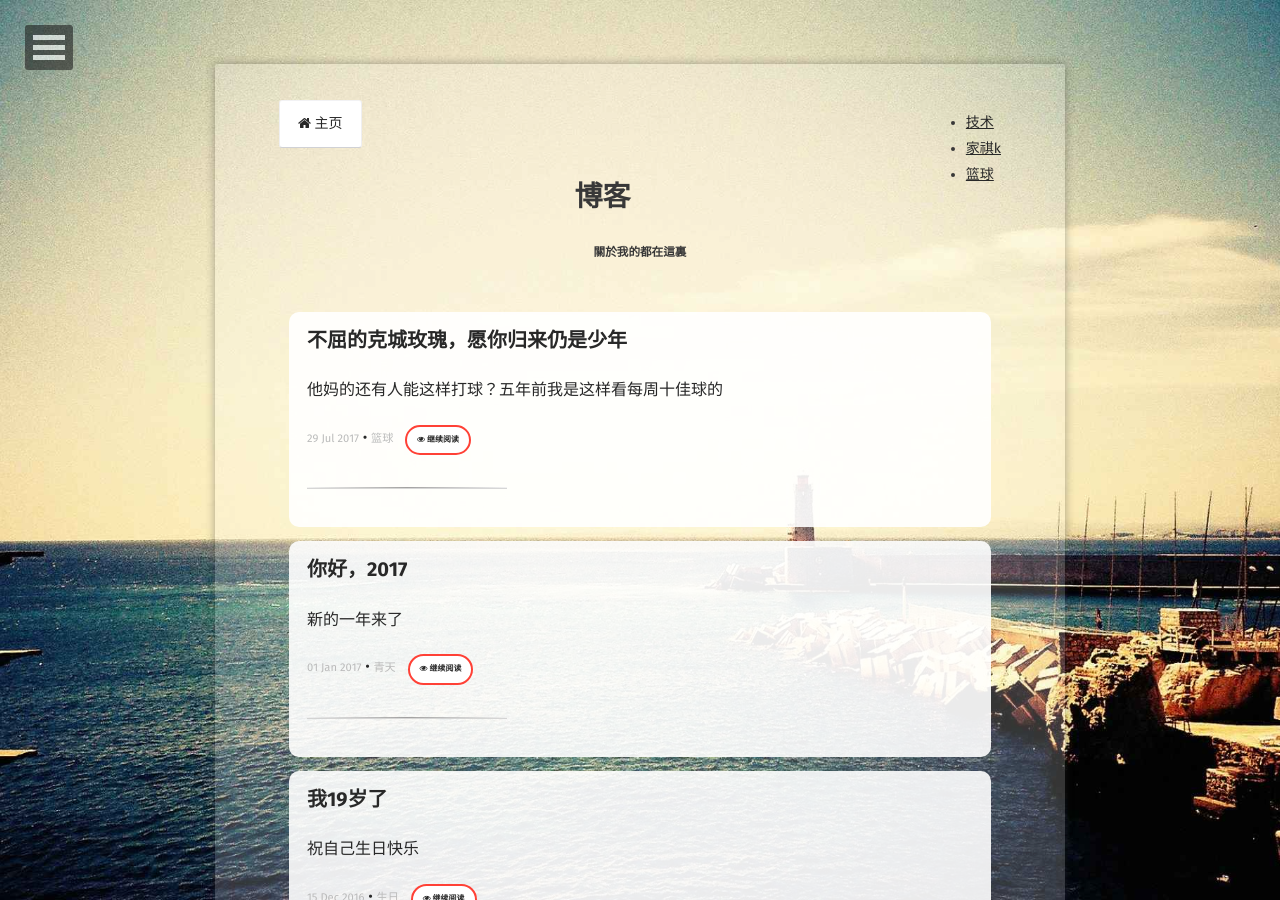
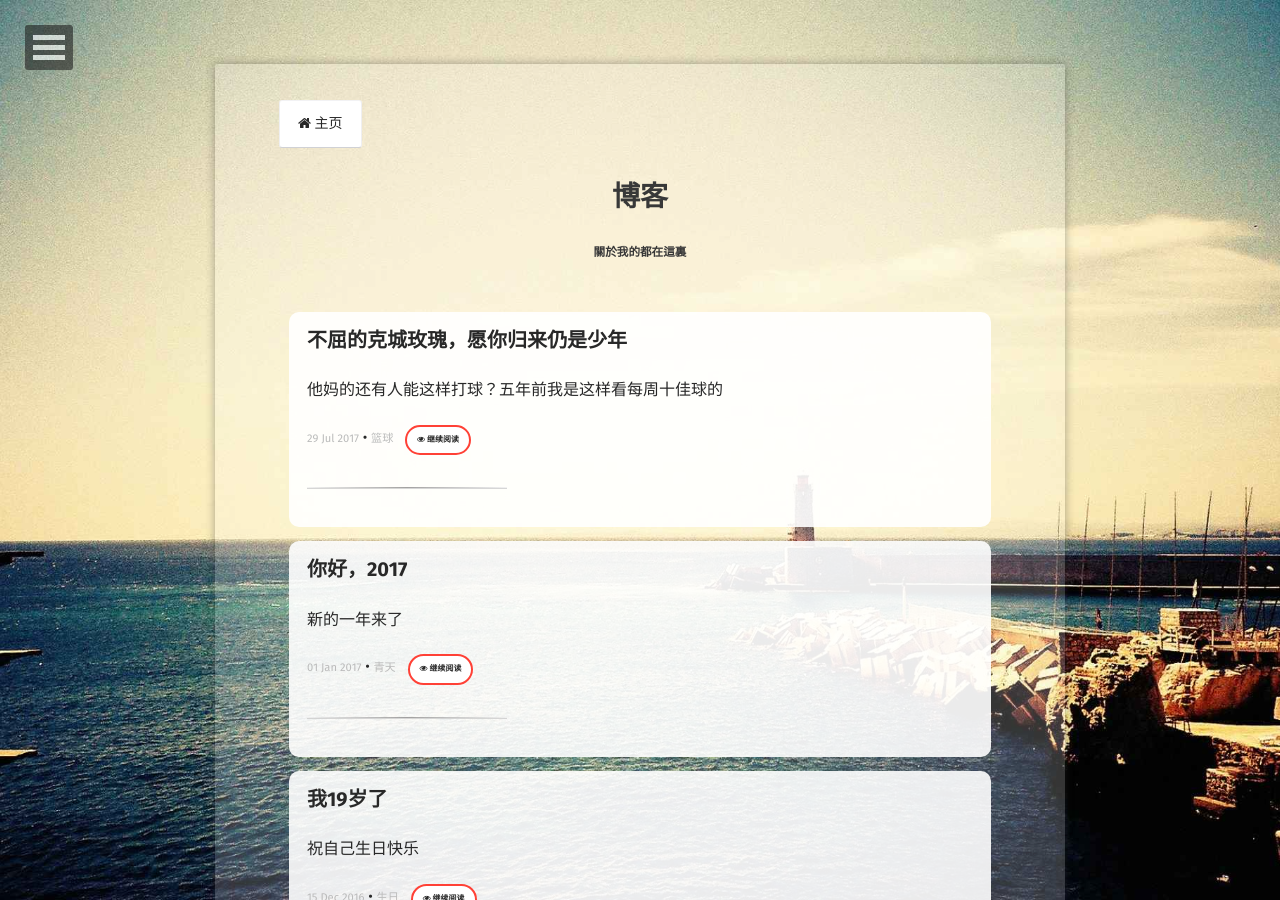
Before and after one commit to adrianzqt/adrianzqt.github.io, a Jekyll site: the page built from posts/index.md, in a window 1280 px wide and 900 px high. Built offline with Jekyll 4.4.1, drawn with Linux system fonts in a browser that asks for light colours; some web fonts are replaced.

Commit message:
Remove the dropdown-menu

```diff
--- a/_layouts/gallery-list.html
+++ b/_layouts/gallery-list.html
@@ -33,9 +33,7 @@
                             <a class="zoombtn" href="{{ site.url }}{{ post.url }}">{{ post.title }}</a>
                           </div>
                           <div class="gallery-li-subtitle">
-                            <h4>{{ post.date | date_to_string }}</h4>
-                            <h4> • </h4>
-                            <h4>{{ post.tags[0] }}</h4>
+                            <h4>{{ post.date | date_to_string }} • {{ post.tags[0] }}</h4>
                           </div>
                             <img src="{{ site.url }}/{{ post.img }}" class="gallery-list-img"/>
                             <a href="{{ site.url }}{{ post.url }}" class="btn zoombtn gallery-list-btn">
--- a/_layouts/post-list.html
+++ b/_layouts/post-list.html
@@ -19,13 +19,6 @@
                 <a class="btn zoombtn" href="{{site.url}}">
                     <i class="fa fa-home"> 主页</i>
                 </a>
-                <div class="pull-right">
-                  <ul class="dropdown-menu">
-                    <li><a href="#">技术</a></li>
-                    <li><a href="#">家祺k</a></li>
-                    <li><a href="#">篮球</a></li>
-                  </ul>
-                </div>
               </div>
                 <div class="post-title">
                     <h1>{{ page.title }}</h1>
```
